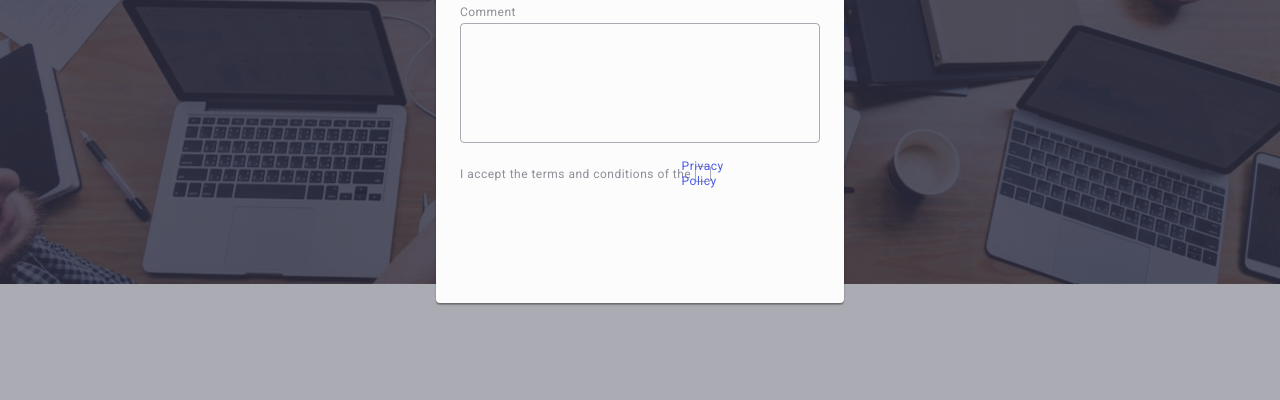
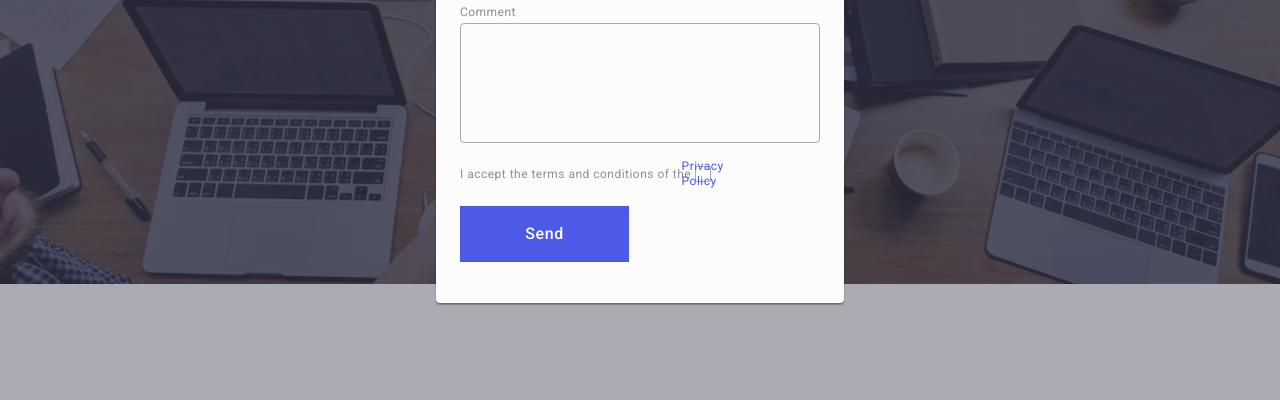
Before and after one commit to Uncle-IvIv/goit-markup-hw-05, a plain HTML site: page index.html in a window 1280 px wide. Shown: the part 389-789 px from the top of the page. Drawn offline with nearby package versions, Linux system fonts and the light colour scheme.

Commit message:
commit message

```diff
--- a/css/styles.css
+++ b/css/styles.css
@@ -618,3 +618,18 @@ margin-bottom: 8px;
     .modal-win-form-divch-lb-a {
       color: #4d5ae5;
     }
+    .modal-win-form-bt {
+      display: block;
+      min-width: 169px;
+      height: 56px;
+      font-family: "Roboto", sans-serif;
+      font-size: 16px;
+      font-weight: 500;
+      line-height: 1.5;
+      letter-spacing: 0.04em;
+      color: #ffffff;
+      cursor: pointer;
+      background-color: #4D5AE5;
+      border: none;
+      transition: background-color 250ms cubic-bezier(0.4, 0, 0.2, 1);
+    }
--- a/index.html
+++ b/index.html
@@ -514,6 +514,7 @@
         </span>
       </label>
     </div>
+    <button class="modal-win-form-bt" type="submit">Send</button>
   </form>
 </div>
     </div>
```
